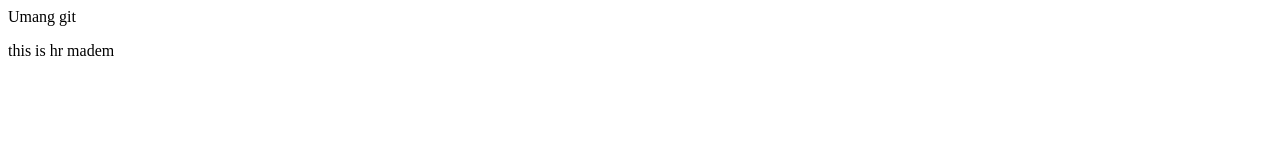
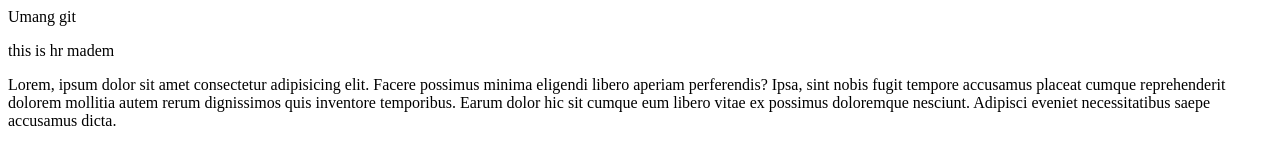
Before and after one commit to patelumang98242/localrepo, a plain HTML site: page index.html in a window 1280 px wide. Drawn offline with Linux system fonts and the light colour scheme.

Commit message:
add the new feature

```diff
--- a/index.html
+++ b/index.html
@@ -1,2 +1,7 @@
 <p>Umang git </p>
 <p>this is hr madem</p>
+<p>Lorem, ipsum dolor sit amet consectetur adipisicing elit. Facere possimus minima eligendi libero aperiam perferendis?
+    Ipsa, sint nobis fugit tempore accusamus placeat cumque reprehenderit dolorem mollitia autem rerum dignissimos quis
+    inventore temporibus. Earum dolor hic sit cumque eum libero vitae ex possimus doloremque nesciunt. Adipisci eveniet
+    necessitatibus saepe accusamus dicta.
+</p>
```
